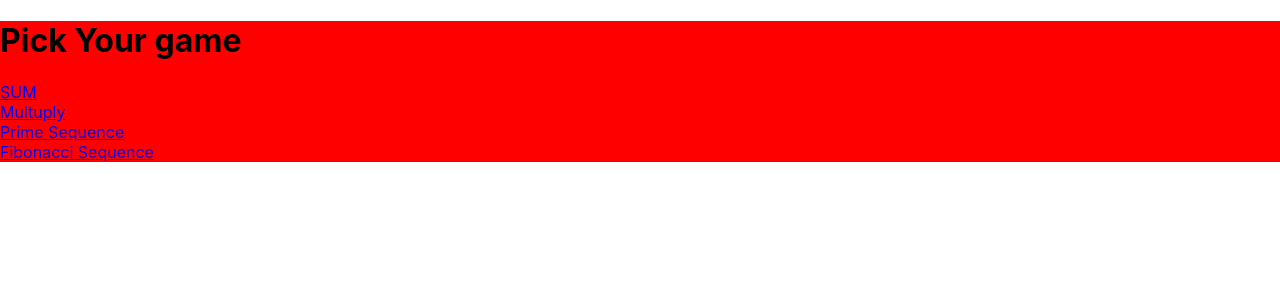
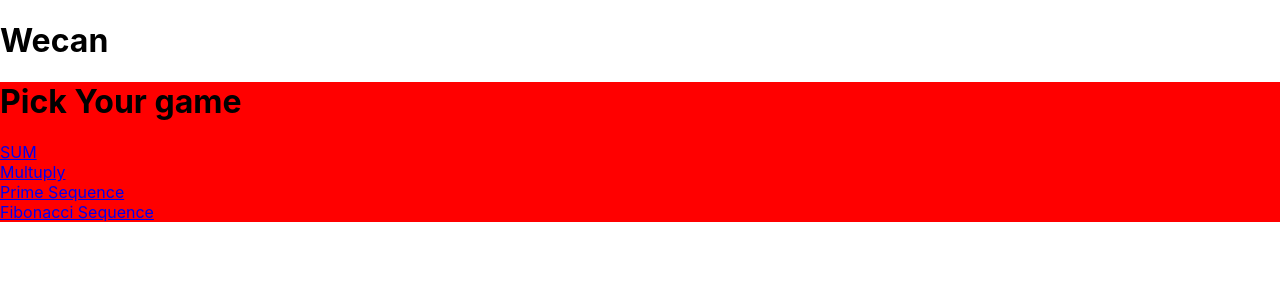
Before and after one commit to wafihfzhn/wecan, a React (Create React App) app: page / in a window 1280 px wide. Shown: the top 300 px of the page. Built offline with nearby package versions, Linux system fonts and the light colour scheme.

Commit message:
Add test

```diff
--- a/src/App.tsx
+++ b/src/App.tsx
@@ -9,6 +9,8 @@ import Fibonacci from "./components/pages/Fibo";
 import "./App.css";
 
 const App = () => (
+  <div>
+    <h1>Wecan</h1>
     <Router>
       <Route path="/" pageComponent={<Home />} />
       <Route path="/sum" pageComponent={<Sum />} />
@@ -16,6 +18,7 @@ const App = () => (
       <Route path="/prime" pageComponent={<Prime />} />
       <Route path="/fibonacci" pageComponent={<Fibonacci />} />
     </Router>
+  </div>
 );
 
 export default App;
```
Also changed, not shown: 1 other file (tests, documents, lock files or other folders). Lines whose indentation alone changed are shown as unchanged.
